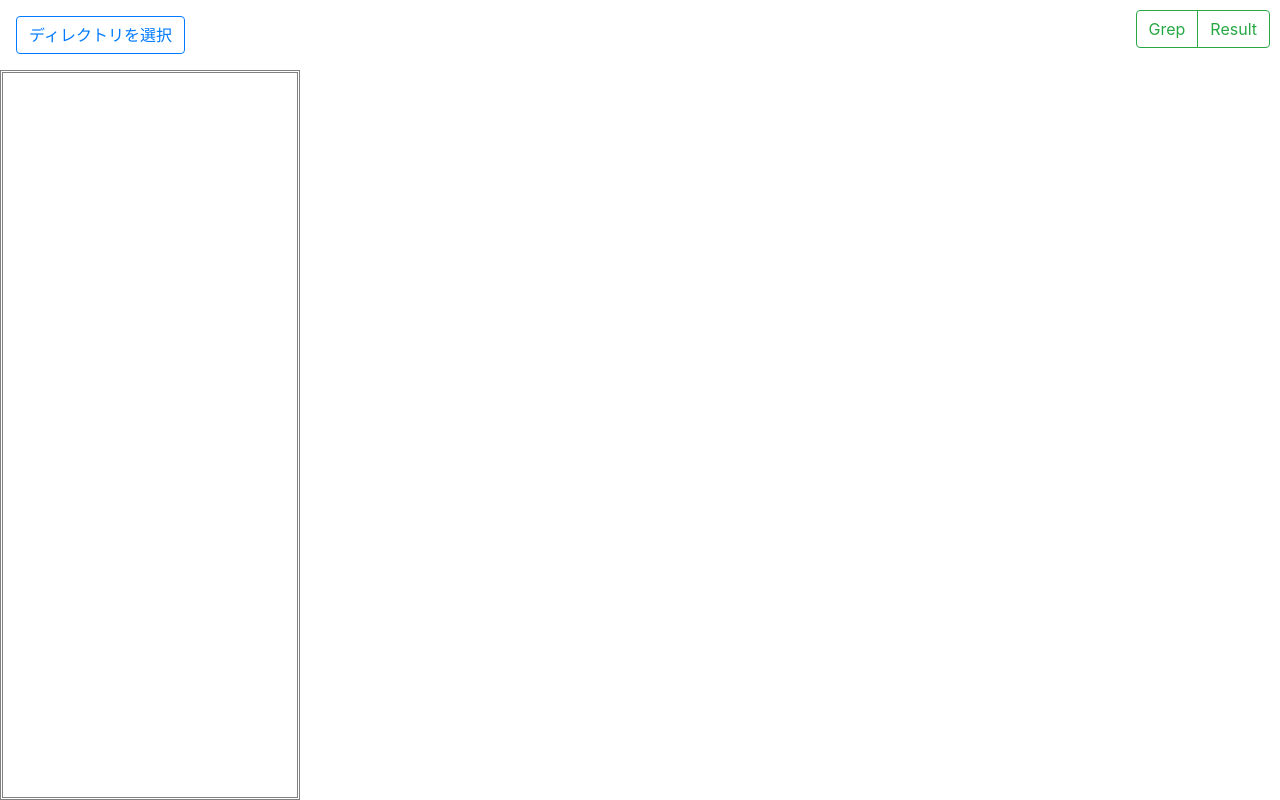
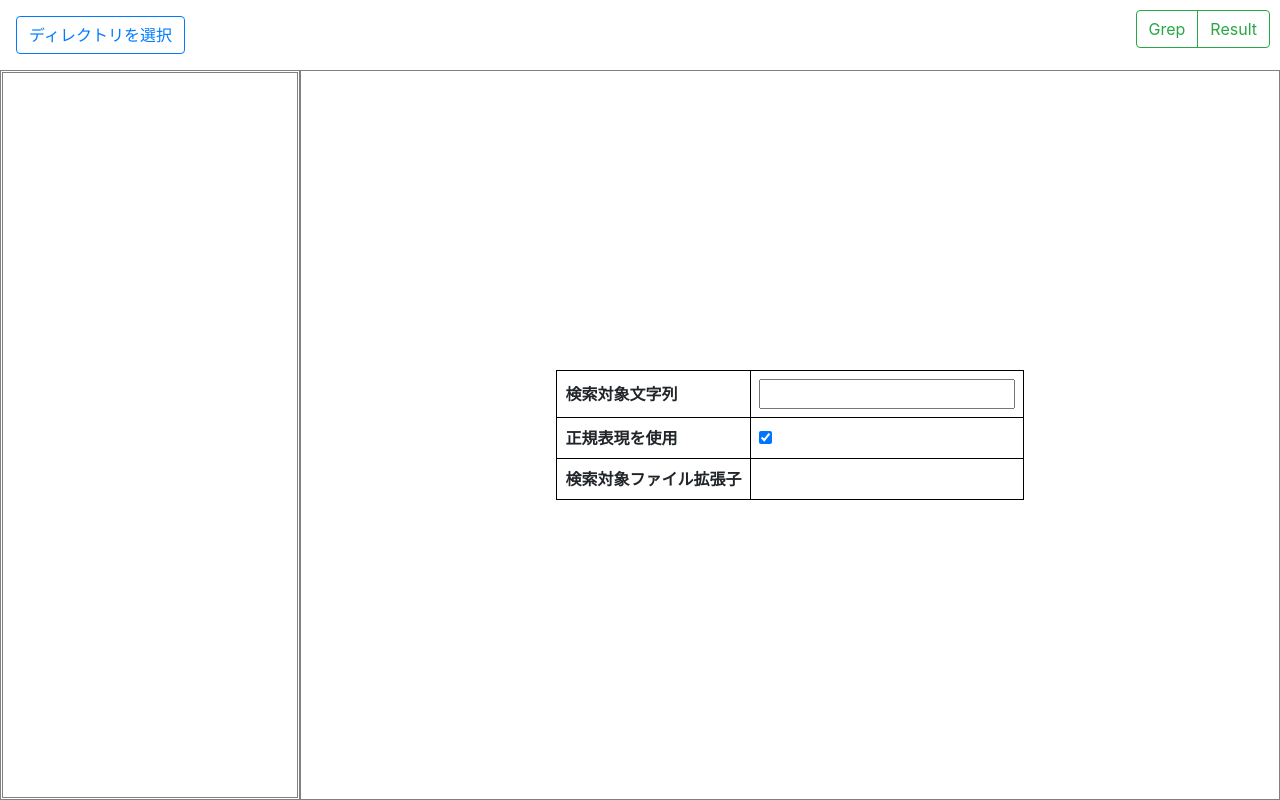
Before and after one commit to osawa-koki/simple-grep.ts, a Nuxt app: page /grep in a window 1280 px wide. Built offline with nearby package versions, Linux system fonts and the light colour scheme.

Commit message:
SerachOn

```diff
--- /dev/null
+++ b/components/SearchOn.vue
@@ -0,0 +1,39 @@
+<template>
+  <div>
+    <table>
+      <tbody>
+        <tr>
+          <th>検索対象文字列</th>
+          <td><input type="text" /></td>
+        </tr>
+        <tr>
+          <th>正規表現を使用</th>
+          <td><input type="checkbox" checked /></td>
+        </tr>
+        <tr>
+          <th>検索対象ファイル拡張子</th>
+          <td></td>
+        </tr>
+      </tbody>
+    </table>
+  </div>
+</template>
+
+<script lang="ts">
+import Vue from 'vue';
+import vSelect from 'vue-select'
+import 'vue-select/dist/vue-select.css';
+
+export default Vue.extend({
+});
+</script>
+
+<style scoped>
+table {
+  border-collapse: collapse;
+}
+th, td {
+  border: 1px solid black;
+  padding: 0.5rem;
+}
+</style>
--- a/pages/grep.vue
+++ b/pages/grep.vue
@@ -7,8 +7,8 @@
       <b-button variant="outline-success">Grep</b-button>
       <b-button variant="outline-success">Result</b-button>
     </b-button-group>
-    <div>
-
+    <div id="MainFrame">
+      <SearchOn v-if="isTabGrep" />
     </div>
   </div>
 </template>
@@ -26,8 +26,13 @@ export default Vue.extend({
   data() {
     return {
       files: [] as File[],
-      tab_state: TabState.Grep,
+      tab_state: TabState.Grep as TabState,
     };
+  },
+  computed: {
+    isTabGrep(): boolean {
+      return this.tab_state === TabState.Grep;
+    },
   },
   methods: {
     handleDirSelect(event: any): void {
@@ -68,4 +73,15 @@ export default Vue.extend({
   top: 10px;
   right: 10px;
 }
+#MainFrame {
+  display: flex;
+  justify-content: center;
+  align-items: center;
+  position: fixed;
+  top: 70px;
+  bottom: 0;
+  left: 300px;
+  right: 0;
+  border: 1px solid gray;
+}
 </style>
```
